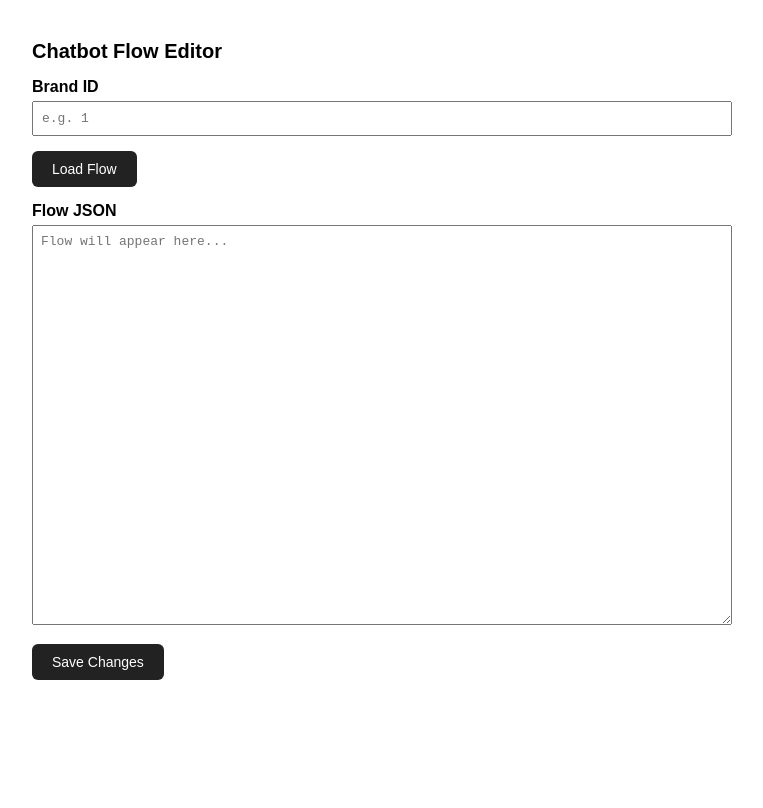
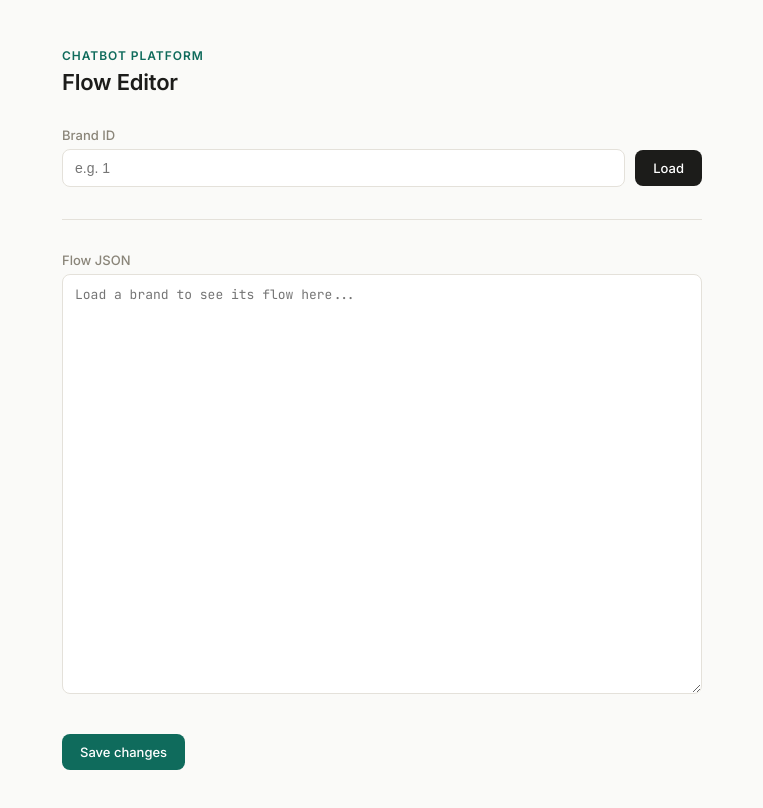
Before and after one commit to Kartikxox/chatbot_platform, a website: page public/admin.html in a window 1280 px wide. Shown: the whole page, without its empty margins (258-1021 px from the left). Drawn offline with Linux system fonts and the light colour scheme.

Commit message:
redesign admin dashboard

```diff
--- a/public/admin.html
+++ b/public/admin.html
@@ -2,58 +2,167 @@
 <html>
 <head>
 <title>Chatbot Admin</title>
+<meta name="viewport" content="width=device-width, initial-scale=1" />
+<link rel="preconnect" href="https://fonts.googleapis.com">
+<link href="https://fonts.googleapis.com/css2?family=Inter:wght@400;500;600&family=JetBrains+Mono:wght@400;500&display=swap" rel="stylesheet">
 <style>
+  :root {
+    --bg: #FAFAF8;
+    --panel: #FFFFFF;
+    --border: #E4E1DA;
+    --ink: #1C1C1A;
+    --muted: #8A8579;
+    --accent: #0F6B5C;
+    --accent-soft: #E6F1EE;
+    --error: #B3413B;
+  }
+  * { box-sizing: border-box; }
   body {
-    font-family: sans-serif;
-    max-width: 700px;
-    margin: 40px auto;
-    padding: 0 20px;
+    font-family: 'Inter', sans-serif;
+    background: var(--bg);
+    color: var(--ink);
+    margin: 0;
+    padding: 48px 24px;
   }
-  h1 { font-size: 20px; }
-  label { display: block; margin-top: 15px; font-weight: bold; }
+  .wrap {
+    max-width: 640px;
+    margin: 0 auto;
+  }
+  .eyebrow {
+    font-size: 12px;
+    font-weight: 600;
+    letter-spacing: 0.08em;
+    text-transform: uppercase;
+    color: var(--accent);
+    margin-bottom: 6px;
+  }
+  h1 {
+    font-size: 22px;
+    font-weight: 600;
+    margin: 0 0 32px 0;
+    letter-spacing: -0.01em;
+  }
+  .field {
+    margin-bottom: 20px;
+  }
+  label {
+    display: block;
+    font-size: 13px;
+    font-weight: 500;
+    color: var(--muted);
+    margin-bottom: 6px;
+  }
   input, textarea {
     width: 100%;
-    padding: 8px;
-    margin-top: 5px;
-    font-family: monospace;
+    background: var(--panel);
+    border: 1px solid var(--border);
+    border-radius: 8px;
+    padding: 10px 12px;
+    font-size: 14px;
+    color: var(--ink);
+    outline: none;
+    transition: border-color 0.15s ease;
+  }
+  input:focus, textarea:focus {
+    border-color: var(--accent);
+  }
+  textarea {
+    font-family: 'JetBrains Mono', monospace;
     font-size: 13px;
-    box-sizing: border-box;
+    line-height: 1.6;
+    height: 420px;
+    resize: vertical;
   }
-  textarea { height: 400px; }
+  .row {
+    display: flex;
+    gap: 10px;
+    align-items: center;
+  }
+  .row input { flex: 1; }
   button {
-    margin-top: 15px;
-    padding: 10px 20px;
-    background: #222;
+    padding: 10px 18px;
+    border: none;
+    border-radius: 8px;
+    font-family: inherit;
+    font-size: 13px;
+    font-weight: 500;
+    cursor: pointer;
+    transition: opacity 0.15s ease;
+    white-space: nowrap;
+  }
+  button:hover { opacity: 0.85; }
+  button:active { opacity: 0.7; }
+  .btn-primary {
+    background: var(--ink);
     color: white;
-    border: none;
-    border-radius: 6px;
-    cursor: pointer;
-    font-size: 14px;
   }
-  #status { margin-top: 10px; font-size: 14px; }
+  .btn-accent {
+    background: var(--accent);
+    color: white;
+    margin-top: 16px;
+  }
+  #status {
+    margin-top: 12px;
+    font-size: 13px;
+    display: flex;
+    align-items: center;
+    gap: 6px;
+    min-height: 18px;
+  }
+  #status.ok { color: var(--accent); }
+  #status.err { color: var(--error); }
+  .dot {
+    width: 6px;
+    height: 6px;
+    border-radius: 50%;
+    background: currentColor;
+    flex-shrink: 0;
+  }
+  .divider {
+    height: 1px;
+    background: var(--border);
+    margin: 32px 0;
+  }
 </style>
 </head>
 <body>
 
-<h1>Chatbot Flow Editor</h1>
+<div class="wrap">
+  <div class="eyebrow">Chatbot Platform</div>
+  <h1>Flow Editor</h1>
 
-<label>Brand ID</label>
-<input type="number" id="brandId" placeholder="e.g. 1" />
-<button onclick="loadFlow()">Load Flow</button>
+  <div class="field">
+    <label>Brand ID</label>
+    <div class="row">
+      <input type="number" id="brandId" placeholder="e.g. 1" />
+      <button class="btn-primary" onclick="loadFlow()">Load</button>
+    </div>
+  </div>
 
-<label>Flow JSON</label>
-<textarea id="flowJson" placeholder="Flow will appear here..."></textarea>
+  <div class="divider"></div>
 
-<button onclick="saveFlow()">Save Changes</button>
-<div id="status"></div>
+  <div class="field">
+    <label>Flow JSON</label>
+    <textarea id="flowJson" placeholder="Load a brand to see its flow here..." spellcheck="false"></textarea>
+  </div>
+
+  <button class="btn-accent" onclick="saveFlow()">Save changes</button>
+  <div id="status"></div>
+</div>
 
 <script>
   const API_BASE = "https://chatbotplatform-production.up.railway.app";
+  const statusEl = document.getElementById('status');
+
+  function setStatus(message, type) {
+    statusEl.className = type;
+    statusEl.innerHTML = message ? `<span class="dot"></span>${message}` : '';
+  }
 
   async function loadFlow() {
     const brandId = document.getElementById('brandId').value;
-    const status = document.getElementById('status');
-    status.textContent = "Loading...";
+    if (!brandId) { setStatus('Enter a brand ID first.', 'err'); return; }
+    setStatus('Loading…', '');
 
     try {
       const res = await fetch(`${API_BASE}/api/flows/${brandId}`);
@@ -61,29 +170,29 @@
 
       if (res.ok) {
         document.getElementById('flowJson').value = JSON.stringify(data.flow_json, null, 2);
-        status.textContent = "Loaded successfully.";
+        setStatus('Loaded.', 'ok');
       } else {
-        status.textContent = "Error: " + data.error;
+        setStatus(data.error || 'Could not load flow.', 'err');
       }
     } catch (err) {
-      status.textContent = "Failed to load: " + err.message;
+      setStatus('Failed to load: ' + err.message, 'err');
     }
   }
 
   async function saveFlow() {
     const brandId = document.getElementById('brandId').value;
-    const status = document.getElementById('status');
+    if (!brandId) { setStatus('Enter a brand ID first.', 'err'); return; }
     const jsonText = document.getElementById('flowJson').value;
 
     let parsedJson;
     try {
       parsedJson = JSON.parse(jsonText);
     } catch (err) {
-      status.textContent = "Invalid JSON: " + err.message;
+      setStatus('Invalid JSON: ' + err.message, 'err');
       return;
     }
 
-    status.textContent = "Saving...";
+    setStatus('Saving…', '');
 
     try {
       const res = await fetch(`${API_BASE}/api/flows/${brandId}`, {
@@ -94,12 +203,12 @@
       const data = await res.json();
 
       if (res.ok) {
-        status.textContent = "Saved successfully!";
+        setStatus('Saved.', 'ok');
       } else {
-        status.textContent = "Error: " + data.error;
+        setStatus(data.error || 'Could not save.', 'err');
       }
     } catch (err) {
-      status.textContent = "Failed to save: " + err.message;
+      setStatus('Failed to save: ' + err.message, 'err');
     }
   }
 </script>
```
